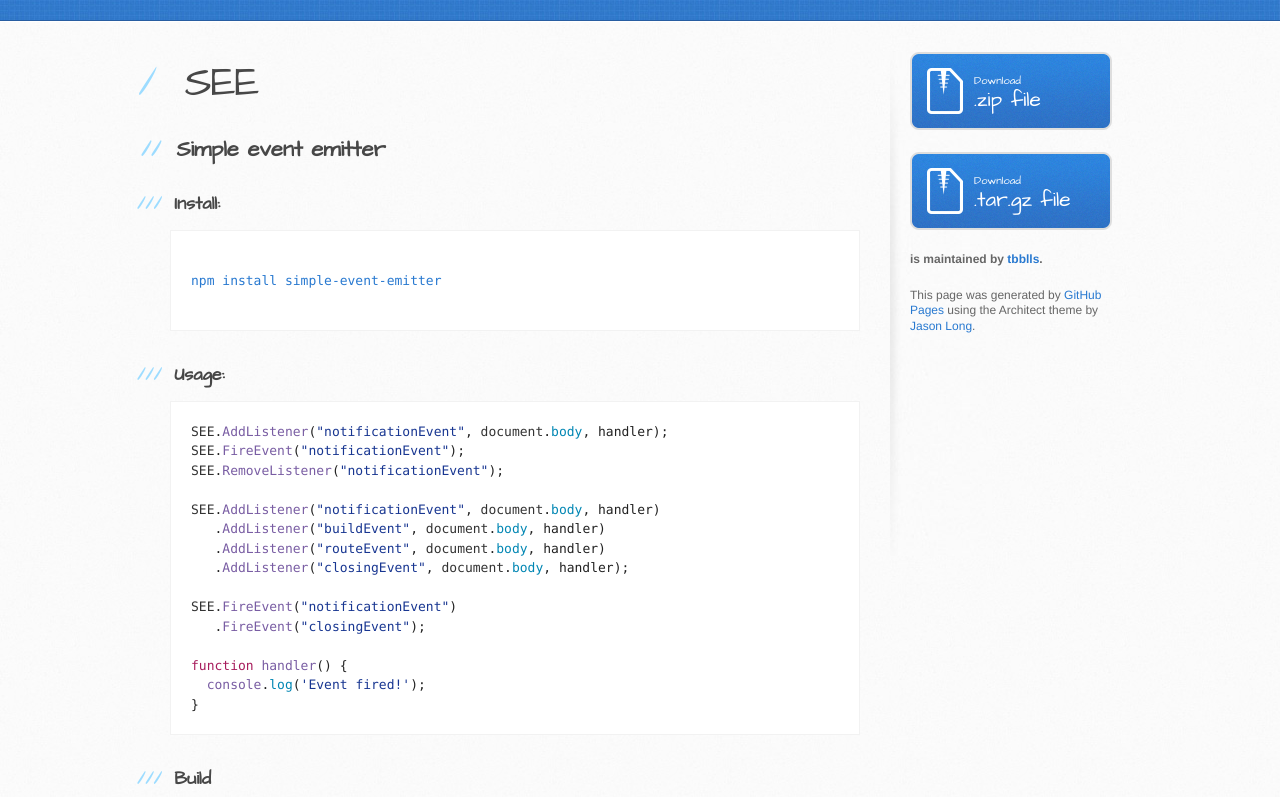
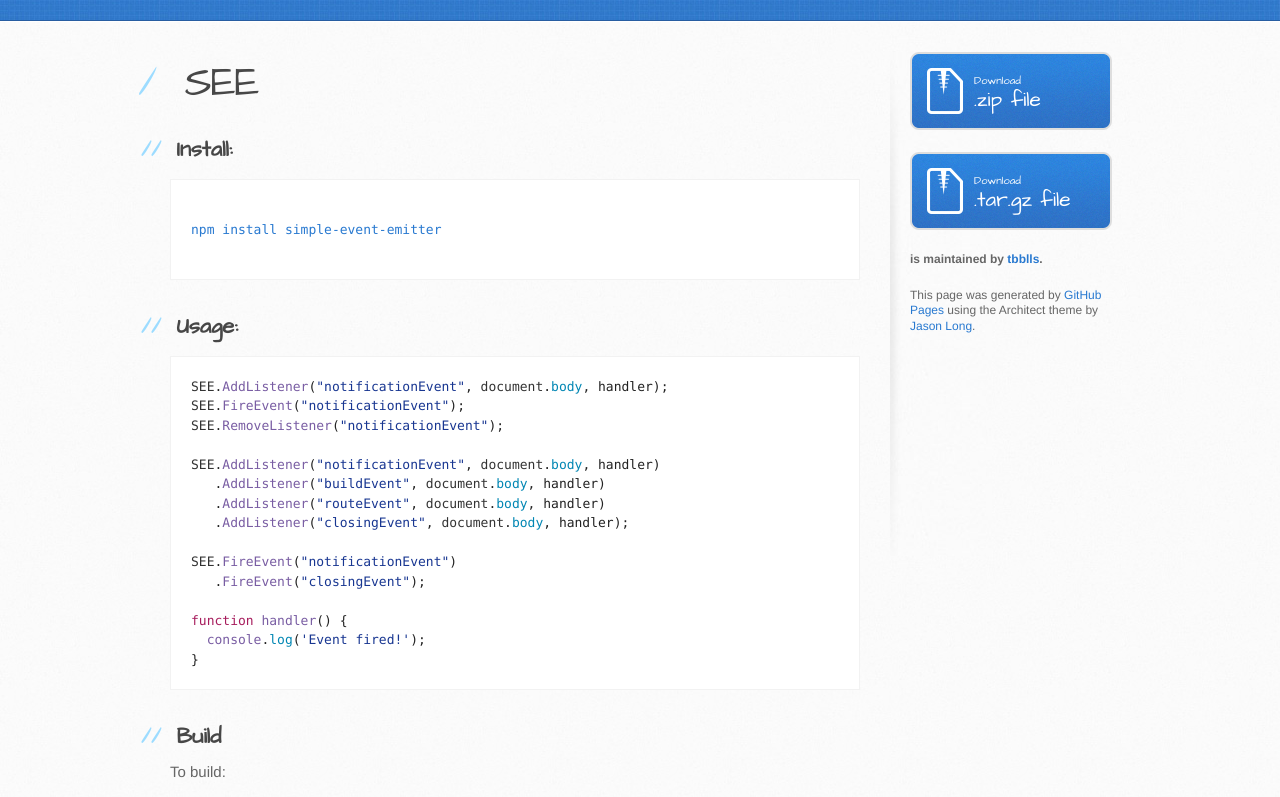
Before and after one commit to tbblls/simple-event-emitter, a plain HTML site: page index.html in a window 1280 px wide. Shown: the part 180-977 px from the top of the page. Drawn offline with Linux system fonts and the light colour scheme.

```diff
--- a/index.html
+++ b/index.html
@@ -32,18 +32,15 @@
 <a id="see" class="anchor" href="#see" aria-hidden="true"><span class="octicon octicon-link"></span></a>SEE</h1>
 
 <h2>
-<a id="simple-event-emitter" class="anchor" href="#simple-event-emitter" aria-hidden="true"><span class="octicon octicon-link"></span></a>Simple event emitter</h2>
-
-<h3>
-<a id="install" class="anchor" href="#install" aria-hidden="true"><span class="octicon octicon-link"></span></a>Install:</h3>
+<a id="install" class="anchor" href="#install" aria-hidden="true"><span class="octicon octicon-link"></span></a>Install:</h2>
 
 <pre><code>
 npm install simple-event-emitter
 
 </code></pre>
 
-<h3>
-<a id="usage" class="anchor" href="#usage" aria-hidden="true"><span class="octicon octicon-link"></span></a>Usage:</h3>
+<h2>
+<a id="usage" class="anchor" href="#usage" aria-hidden="true"><span class="octicon octicon-link"></span></a>Usage:</h2>
 
 <div class="highlight highlight-source-js"><pre>
 <span class="pl-smi">SEE</span>.<span class="pl-en">AddListener</span>(<span class="pl-s"><span class="pl-pds">"</span>notificationEvent<span class="pl-pds">"</span></span>, <span class="pl-smi">document</span>.<span class="pl-c1">body</span>, handler);
@@ -63,8 +60,8 @@
 }
 </pre></div>
 
-<h3>
-<a id="build" class="anchor" href="#build" aria-hidden="true"><span class="octicon octicon-link"></span></a>Build</h3>
+<h2>
+<a id="build" class="anchor" href="#build" aria-hidden="true"><span class="octicon octicon-link"></span></a>Build</h2>
 
 <p>To build:</p>
 
```
Also changed, not shown: params.json (+1 -1 lines).
